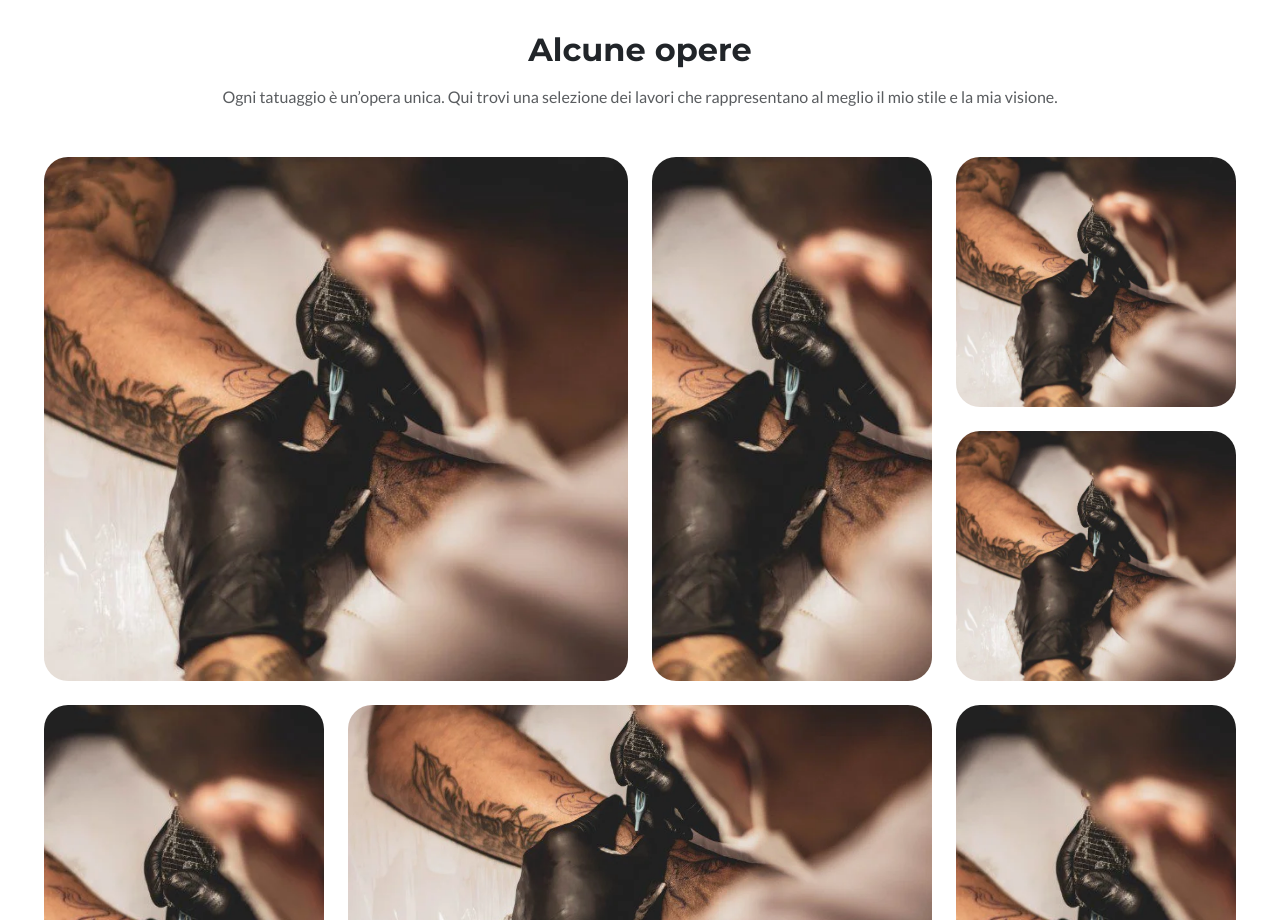
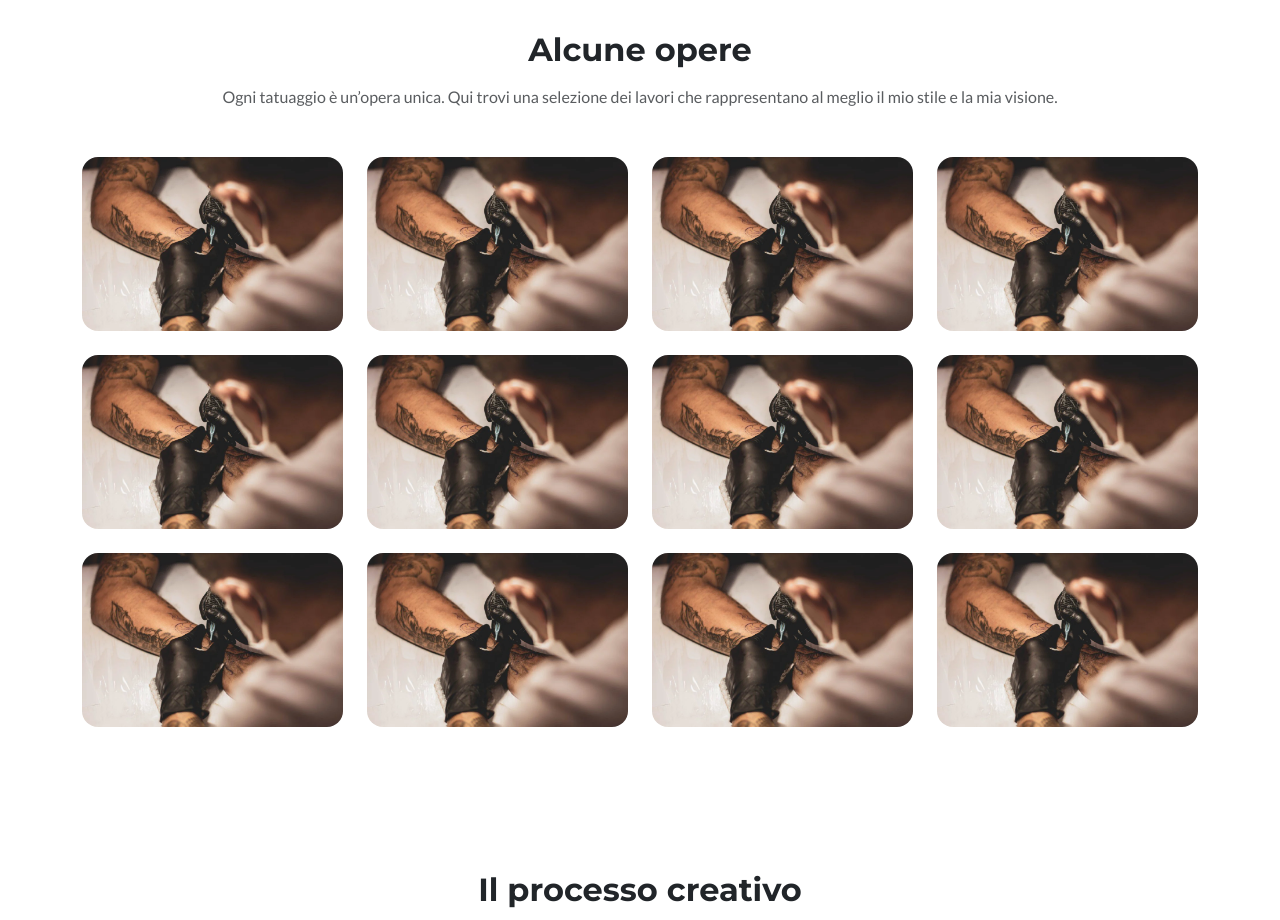
Before and after one commit to 777riki/isctattoo, an Angular app in the folder isc-tattoo-studio/: page /artisti/isc in a window 1280 px wide. Shown: the part 1880-2800 px from the top of the page. Built offline with nearby package versions, Linux system fonts and the light colour scheme.

Commit message:
fix chiusura navbar, fix grid capolavori

```diff
--- a/isc-tattoo-studio/src/app/components/artisti/isc/isc.css
+++ b/isc-tattoo-studio/src/app/components/artisti/isc/isc.css
@@ -29,106 +29,3 @@
     font-size: 1.1rem;
     opacity: 0.9;
 }
-
-.art-gallery {
-    display: grid;
-    grid-template-columns: repeat(4, 1fr);
-    grid-auto-rows: 250px;
-    gap: 1.5rem;
-    padding: 0 2rem;
-}
-
-.art-item {
-    position: relative;
-    overflow: hidden;
-    border-radius: 1.5rem;
-    cursor: pointer;
-}
-
-.art-item img {
-    width: 100%;
-    height: 100%;
-    object-fit: cover;
-    transition: transform 0.6s ease;
-}
-
-.art-item:hover img {
-    transform: scale(1.08);
-}
-
-.art-overlay {
-    position: absolute;
-    inset: 0;
-    background: linear-gradient(rgba(0, 0, 0, 0.0),
-            rgba(0, 0, 0, 0.75));
-    display: flex;
-    align-items: flex-end;
-    padding: 1.5rem;
-    opacity: 0;
-    transition: opacity 0.4s ease;
-}
-
-.art-item:hover .art-overlay {
-    opacity: 1;
-}
-
-.art-overlay span {
-    color: white;
-    font-size: 0.95rem;
-    letter-spacing: 2px;
-    text-transform: uppercase;
-}
-
-/* Varianti layout */
-.art-item.large {
-    grid-column: span 2;
-    grid-row: span 2;
-}
-
-.art-item.tall {
-    grid-row: span 2;
-}
-
-.art-item.wide {
-    grid-column: span 2;
-}
-
-@media (max-width: 998px) {
-    .art-gallery {
-        grid-template-columns: repeat(2, 1fr);
-        grid-auto-rows: 240px;
-        gap: 1.25rem;
-        padding: 0 1.5rem;
-    }
-
-    .art-item.large {
-        grid-column: span 2;
-        grid-row: span 2;
-    }
-
-    .art-item.tall,
-    .art-item.wide {
-        grid-column: span 1;
-        grid-row: span 1;
-    }
-}
-
-@media (max-width: 576px) {
-    .art-gallery {
-        grid-template-columns: repeat(1, 1fr);
-        grid-auto-rows: 220px;
-    }
-
-    .art-item.large {
-        grid-column: span 1;
-        grid-row: span 1;
-    }
-
-    .art-item.tall {
-        grid-row: span 1;
-    }
-
-    .art-item.wide {
-        grid-column: span 1;
-    }
-}
--- a/isc-tattoo-studio/src/app/components/artisti/isc/isc.html
+++ b/isc-tattoo-studio/src/app/components/artisti/isc/isc.html
@@ -58,8 +58,8 @@
     </section>
 
     <!-- CAPOLAVORI -->
-    <section class="container-fluid py-5 my-5">
-        <div class="container mb-5 text-center">
+    <section class="container py-5 my-5">
+        <div class="mb-5 text-center">
             <h2 class="fw-bold montserrat-bold mb-3">Alcune opere</h2>
             <p class="text-muted lato-regular">
                 Ogni tatuaggio è un’opera unica. Qui trovi una selezione dei lavori
@@ -67,68 +67,42 @@
             </p>
         </div>
 
-        <div class="art-gallery">
-            <div class="art-item large">
-                <img src="/noi.jpg" alt="Tattoo artwork">
-                <div class="art-overlay">
-                    <span>Custom Blackwork</span>
-                </div>
+        <div class="row g-4">
+            <div class="col-12 col-lg-3 col-md-4 col-sm-6">
+                <img src="noi.jpg" alt="" class="w-100 rounded-4">
             </div>
-
-            <div class="art-item tall">
-                <img src="/noi.jpg" alt="Tattoo artwork">
-                <div class="art-overlay">
-                    <span>Black & Grey</span>
-                </div>
+            <div class="col-12 col-lg-3 col-md-4 col-sm-6">
+                <img src="noi.jpg" alt="" class="w-100 rounded-4">
             </div>
-
-            <div class="art-item">
-                <img src="/noi.jpg" alt="Tattoo artwork">
-                <div class="art-overlay">
-                    <span>Black & Grey</span>
-                </div>
+            <div class="col-12 col-lg-3 col-md-4 col-sm-6">
+                <img src="noi.jpg" alt="" class="w-100 rounded-4">
             </div>
-
-            <div class="art-item">
-                <img src="/noi.jpg" alt="Tattoo artwork">
-                <div class="art-overlay">
-                    <span>Black & Grey</span>
-                </div>
+            <div class="col-12 col-lg-3 col-md-4 col-sm-6">
+                <img src="noi.jpg" alt="" class="w-100 rounded-4">
             </div>
-
-            <div class="art-item tall">
-                <img src="/noi.jpg" alt="Tattoo artwork">
-                <div class="art-overlay">
-                    <span>Black & Grey</span>
-                </div>
+            <div class="col-12 col-lg-3 col-md-4 col-sm-6">
+                <img src="noi.jpg" alt="" class="w-100 rounded-4">
             </div>
-
-            <div class="art-item wide">
-                <img src="/noi.jpg" alt="Tattoo artwork">
-                <div class="art-overlay">
-                    <span>Black & Grey</span>
-                </div>
+            <div class="col-12 col-lg-3 col-md-4 col-sm-6">
+                <img src="noi.jpg" alt="" class="w-100 rounded-4">
             </div>
-
-            <div class="art-item tall">
-                <img src="/noi.jpg" alt="Tattoo artwork">
-                <div class="art-overlay">
-                    <span>Black & Grey</span>
-                </div>
+            <div class="col-12 col-lg-3 col-md-4 col-sm-6">
+                <img src="noi.jpg" alt="" class="w-100 rounded-4">
             </div>
-
-            <div class="art-item">
-                <img src="/noi.jpg" alt="Tattoo artwork">
-                <div class="art-overlay">
-                    <span>Black & Grey</span>
-                </div>
+            <div class="col-12 col-lg-3 col-md-4 col-sm-6">
+                <img src="noi.jpg" alt="" class="w-100 rounded-4">
             </div>
-
-            <div class="art-item">
-                <img src="/noi.jpg" alt="Tattoo artwork">
-                <div class="art-overlay">
-                    <span>Black & Grey</span>
-                </div>
+            <div class="col-12 col-lg-3 col-md-4 col-sm-6">
+                <img src="noi.jpg" alt="" class="w-100 rounded-4">
+            </div>
+            <div class="col-12 col-lg-3 col-md-4 col-sm-6">
+                <img src="noi.jpg" alt="" class="w-100 rounded-4">
+            </div>
+            <div class="col-12 col-lg-3 col-md-4 col-sm-6">
+                <img src="noi.jpg" alt="" class="w-100 rounded-4">
+            </div>
+            <div class="col-12 col-lg-3 col-md-4 col-sm-6">
+                <img src="noi.jpg" alt="" class="w-100 rounded-4">
             </div>
         </div>
     </section>
--- a/isc-tattoo-studio/src/app/components/artisti/laurazane/laurazane.css
+++ b/isc-tattoo-studio/src/app/components/artisti/laurazane/laurazane.css
@@ -29,106 +29,3 @@
     font-size: 1.1rem;
     opacity: 0.9;
 }
-
-.art-gallery {
-    display: grid;
-    grid-template-columns: repeat(4, 1fr);
-    grid-auto-rows: 250px;
-    gap: 1.5rem;
-    padding: 0 2rem;
-}
-
-.art-item {
-    position: relative;
-    overflow: hidden;
-    border-radius: 1.5rem;
-    cursor: pointer;
-}
-
-.art-item img {
-    width: 100%;
-    height: 100%;
-    object-fit: cover;
-    transition: transform 0.6s ease;
-}
-
-.art-item:hover img {
-    transform: scale(1.08);
-}
-
-.art-overlay {
-    position: absolute;
-    inset: 0;
-    background: linear-gradient(rgba(0, 0, 0, 0.0),
-            rgba(0, 0, 0, 0.75));
-    display: flex;
-    align-items: flex-end;
-    padding: 1.5rem;
-    opacity: 0;
-    transition: opacity 0.4s ease;
-}
-
-.art-item:hover .art-overlay {
-    opacity: 1;
-}
-
-.art-overlay span {
-    color: white;
-    font-size: 0.95rem;
-    letter-spacing: 2px;
-    text-transform: uppercase;
-}
-
-/* Varianti layout */
-.art-item.large {
-    grid-column: span 2;
-    grid-row: span 2;
-}
-
-.art-item.tall {
-    grid-row: span 2;
-}
-
-.art-item.wide {
-    grid-column: span 2;
-}
-
-@media (max-width: 998px) {
-    .art-gallery {
-        grid-template-columns: repeat(2, 1fr);
-        grid-auto-rows: 240px;
-        gap: 1.25rem;
-        padding: 0 1.5rem;
-    }
-
-    .art-item.large {
-        grid-column: span 2;
-        grid-row: span 2;
-    }
-
-    .art-item.tall,
-    .art-item.wide {
-        grid-column: span 1;
-        grid-row: span 1;
-    }
-}
-
-@media (max-width: 576px) {
-    .art-gallery {
-        grid-template-columns: repeat(1, 1fr);
-        grid-auto-rows: 220px;
-    }
-
-    .art-item.large {
-        grid-column: span 1;
-        grid-row: span 1;
-    }
-
-    .art-item.tall {
-        grid-row: span 1;
-    }
-
-    .art-item.wide {
-        grid-column: span 1;
-    }
-}
--- a/isc-tattoo-studio/src/app/components/artisti/laurazane/laurazane.html
+++ b/isc-tattoo-studio/src/app/components/artisti/laurazane/laurazane.html
@@ -58,8 +58,8 @@
     </section>
 
     <!-- CAPOLAVORI -->
-    <section class="container-fluid py-5 my-5">
-        <div class="container mb-5 text-center">
+    <section class="container py-5 my-5">
+        <div class="mb-5 text-center">
             <h2 class="fw-bold montserrat-bold mb-3">Alcune opere</h2>
             <p class="text-muted lato-regular">
                 Ogni tatuaggio è un’opera unica. Qui trovi una selezione dei lavori
@@ -67,68 +67,42 @@
             </p>
         </div>
 
-        <div class="art-gallery">
-            <div class="art-item large">
-                <img src="/noi.jpg" alt="Tattoo artwork">
-                <div class="art-overlay">
-                    <span>Custom Blackwork</span>
-                </div>
+        <div class="row g-4">
+            <div class="col-12 col-lg-3 col-md-4 col-sm-6">
+                <img src="noi.jpg" alt="" class="w-100 rounded-4">
             </div>
-
-            <div class="art-item tall">
-                <img src="/noi.jpg" alt="Tattoo artwork">
-                <div class="art-overlay">
-                    <span>Black & Grey</span>
-                </div>
+            <div class="col-12 col-lg-3 col-md-4 col-sm-6">
+                <img src="noi.jpg" alt="" class="w-100 rounded-4">
             </div>
-
-            <div class="art-item">
-                <img src="/noi.jpg" alt="Tattoo artwork">
-                <div class="art-overlay">
-                    <span>Black & Grey</span>
-                </div>
+            <div class="col-12 col-lg-3 col-md-4 col-sm-6">
+                <img src="noi.jpg" alt="" class="w-100 rounded-4">
             </div>
-
-            <div class="art-item">
-                <img src="/noi.jpg" alt="Tattoo artwork">
-                <div class="art-overlay">
-                    <span>Black & Grey</span>
-                </div>
+            <div class="col-12 col-lg-3 col-md-4 col-sm-6">
+                <img src="noi.jpg" alt="" class="w-100 rounded-4">
             </div>
-
-            <div class="art-item tall">
-                <img src="/noi.jpg" alt="Tattoo artwork">
-                <div class="art-overlay">
-                    <span>Black & Grey</span>
-                </div>
+            <div class="col-12 col-lg-3 col-md-4 col-sm-6">
+                <img src="noi.jpg" alt="" class="w-100 rounded-4">
             </div>
-
-            <div class="art-item wide">
-                <img src="/noi.jpg" alt="Tattoo artwork">
-                <div class="art-overlay">
-                    <span>Black & Grey</span>
-                </div>
+            <div class="col-12 col-lg-3 col-md-4 col-sm-6">
+                <img src="noi.jpg" alt="" class="w-100 rounded-4">
             </div>
-
-            <div class="art-item tall">
-                <img src="/noi.jpg" alt="Tattoo artwork">
-                <div class="art-overlay">
-                    <span>Black & Grey</span>
-                </div>
+            <div class="col-12 col-lg-3 col-md-4 col-sm-6">
+                <img src="noi.jpg" alt="" class="w-100 rounded-4">
             </div>
-
-            <div class="art-item">
-                <img src="/noi.jpg" alt="Tattoo artwork">
-                <div class="art-overlay">
-                    <span>Black & Grey</span>
-                </div>
+            <div class="col-12 col-lg-3 col-md-4 col-sm-6">
+                <img src="noi.jpg" alt="" class="w-100 rounded-4">
             </div>
-
-            <div class="art-item">
-                <img src="/noi.jpg" alt="Tattoo artwork">
-                <div class="art-overlay">
-                    <span>Black & Grey</span>
-                </div>
+            <div class="col-12 col-lg-3 col-md-4 col-sm-6">
+                <img src="noi.jpg" alt="" class="w-100 rounded-4">
+            </div>
+            <div class="col-12 col-lg-3 col-md-4 col-sm-6">
+                <img src="noi.jpg" alt="" class="w-100 rounded-4">
+            </div>
+            <div class="col-12 col-lg-3 col-md-4 col-sm-6">
+                <img src="noi.jpg" alt="" class="w-100 rounded-4">
+            </div>
+            <div class="col-12 col-lg-3 col-md-4 col-sm-6">
+                <img src="noi.jpg" alt="" class="w-100 rounded-4">
             </div>
         </div>
     </section>
--- a/isc-tattoo-studio/src/app/components/artisti/sketchomaule/sketchomaule.css
+++ b/isc-tattoo-studio/src/app/components/artisti/sketchomaule/sketchomaule.css
@@ -29,106 +29,3 @@
     font-size: 1.1rem;
     opacity: 0.9;
 }
-
-.art-gallery {
-    display: grid;
-    grid-template-columns: repeat(4, 1fr);
-    grid-auto-rows: 250px;
-    gap: 1.5rem;
-    padding: 0 2rem;
-}
-
-.art-item {
-    position: relative;
-    overflow: hidden;
-    border-radius: 1.5rem;
-    cursor: pointer;
-}
-
-.art-item img {
-    width: 100%;
-    height: 100%;
-    object-fit: cover;
-    transition: transform 0.6s ease;
-}
-
-.art-item:hover img {
-    transform: scale(1.08);
-}
-
-.art-overlay {
-    position: absolute;
-    inset: 0;
-    background: linear-gradient(rgba(0, 0, 0, 0.0),
-            rgba(0, 0, 0, 0.75));
-    display: flex;
-    align-items: flex-end;
-    padding: 1.5rem;
-    opacity: 0;
-    transition: opacity 0.4s ease;
-}
-
-.art-item:hover .art-overlay {
-    opacity: 1;
-}
-
-.art-overlay span {
-    color: white;
-    font-size: 0.95rem;
-    letter-spacing: 2px;
-    text-transform: uppercase;
-}
-
-/* Varianti layout */
-.art-item.large {
-    grid-column: span 2;
-    grid-row: span 2;
-}
-
-.art-item.tall {
-    grid-row: span 2;
-}
-
-.art-item.wide {
-    grid-column: span 2;
-}
-
-@media (max-width: 998px) {
-    .art-gallery {
-        grid-template-columns: repeat(2, 1fr);
-        grid-auto-rows: 240px;
-        gap: 1.25rem;
-        padding: 0 1.5rem;
-    }
-
-    .art-item.large {
-        grid-column: span 2;
-        grid-row: span 2;
-    }
-
-    .art-item.tall,
-    .art-item.wide {
-        grid-column: span 1;
-        grid-row: span 1;
-    }
-}
-
-@media (max-width: 576px) {
-    .art-gallery {
-        grid-template-columns: repeat(1, 1fr);
-        grid-auto-rows: 220px;
-    }
-
-    .art-item.large {
-        grid-column: span 1;
-        grid-row: span 1;
-    }
-
-    .art-item.tall {
-        grid-row: span 1;
-    }
-
-    .art-item.wide {
-        grid-column: span 1;
-    }
-}
--- a/isc-tattoo-studio/src/app/components/artisti/sketchomaule/sketchomaule.html
+++ b/isc-tattoo-studio/src/app/components/artisti/sketchomaule/sketchomaule.html
@@ -58,8 +58,8 @@
     </section>
 
     <!-- CAPOLAVORI -->
-    <section class="container-fluid py-5 my-5">
-        <div class="container mb-5 text-center">
+    <section class="container py-5 my-5">
+        <div class="mb-5 text-center">
             <h2 class="fw-bold montserrat-bold mb-3">Alcune opere</h2>
             <p class="text-muted lato-regular">
                 Ogni tatuaggio è un’opera unica. Qui trovi una selezione dei lavori
@@ -67,68 +67,42 @@
             </p>
         </div>
 
-        <div class="art-gallery">
-            <div class="art-item large">
-                <img src="/noi.jpg" alt="Tattoo artwork">
-                <div class="art-overlay">
-                    <span>Custom Blackwork</span>
-                </div>
+        <div class="row g-4">
+            <div class="col-12 col-lg-3 col-md-4 col-sm-6">
+                <img src="noi.jpg" alt="" class="w-100 rounded-4">
             </div>
-
-            <div class="art-item tall">
-                <img src="/noi.jpg" alt="Tattoo artwork">
-                <div class="art-overlay">
-                    <span>Black & Grey</span>
-                </div>
+            <div class="col-12 col-lg-3 col-md-4 col-sm-6">
+                <img src="noi.jpg" alt="" class="w-100 rounded-4">
             </div>
-
-            <div class="art-item">
-                <img src="/noi.jpg" alt="Tattoo artwork">
-                <div class="art-overlay">
-                    <span>Black & Grey</span>
-                </div>
+            <div class="col-12 col-lg-3 col-md-4 col-sm-6">
+                <img src="noi.jpg" alt="" class="w-100 rounded-4">
             </div>
-
-            <div class="art-item">
-                <img src="/noi.jpg" alt="Tattoo artwork">
-                <div class="art-overlay">
-                    <span>Black & Grey</span>
-                </div>
+            <div class="col-12 col-lg-3 col-md-4 col-sm-6">
+                <img src="noi.jpg" alt="" class="w-100 rounded-4">
             </div>
-
-            <div class="art-item tall">
-                <img src="/noi.jpg" alt="Tattoo artwork">
-                <div class="art-overlay">
-                    <span>Black & Grey</span>
-                </div>
+            <div class="col-12 col-lg-3 col-md-4 col-sm-6">
+                <img src="noi.jpg" alt="" class="w-100 rounded-4">
             </div>
-
-            <div class="art-item wide">
-                <img src="/noi.jpg" alt="Tattoo artwork">
-                <div class="art-overlay">
-                    <span>Black & Grey</span>
-                </div>
+            <div class="col-12 col-lg-3 col-md-4 col-sm-6">
+                <img src="noi.jpg" alt="" class="w-100 rounded-4">
             </div>
-
-            <div class="art-item tall">
-                <img src="/noi.jpg" alt="Tattoo artwork">
-                <div class="art-overlay">
-                    <span>Black & Grey</span>
-                </div>
+            <div class="col-12 col-lg-3 col-md-4 col-sm-6">
+                <img src="noi.jpg" alt="" class="w-100 rounded-4">
             </div>
-
-            <div class="art-item">
-                <img src="/noi.jpg" alt="Tattoo artwork">
-                <div class="art-overlay">
-                    <span>Black & Grey</span>
-                </div>
+            <div class="col-12 col-lg-3 col-md-4 col-sm-6">
+                <img src="noi.jpg" alt="" class="w-100 rounded-4">
             </div>
-
-            <div class="art-item">
-                <img src="/noi.jpg" alt="Tattoo artwork">
-                <div class="art-overlay">
-                    <span>Black & Grey</span>
-                </div>
+            <div class="col-12 col-lg-3 col-md-4 col-sm-6">
+                <img src="noi.jpg" alt="" class="w-100 rounded-4">
+            </div>
+            <div class="col-12 col-lg-3 col-md-4 col-sm-6">
+                <img src="noi.jpg" alt="" class="w-100 rounded-4">
+            </div>
+            <div class="col-12 col-lg-3 col-md-4 col-sm-6">
+                <img src="noi.jpg" alt="" class="w-100 rounded-4">
+            </div>
+            <div class="col-12 col-lg-3 col-md-4 col-sm-6">
+                <img src="noi.jpg" alt="" class="w-100 rounded-4">
             </div>
         </div>
     </section>
```
Also changed, not shown: isc-tattoo-studio/src/app/components/navbar/navbar.html (+75 -15 lines), isc-tattoo-studio/src/app/components/navbar/navbar.ts (+20 -2 lines).
